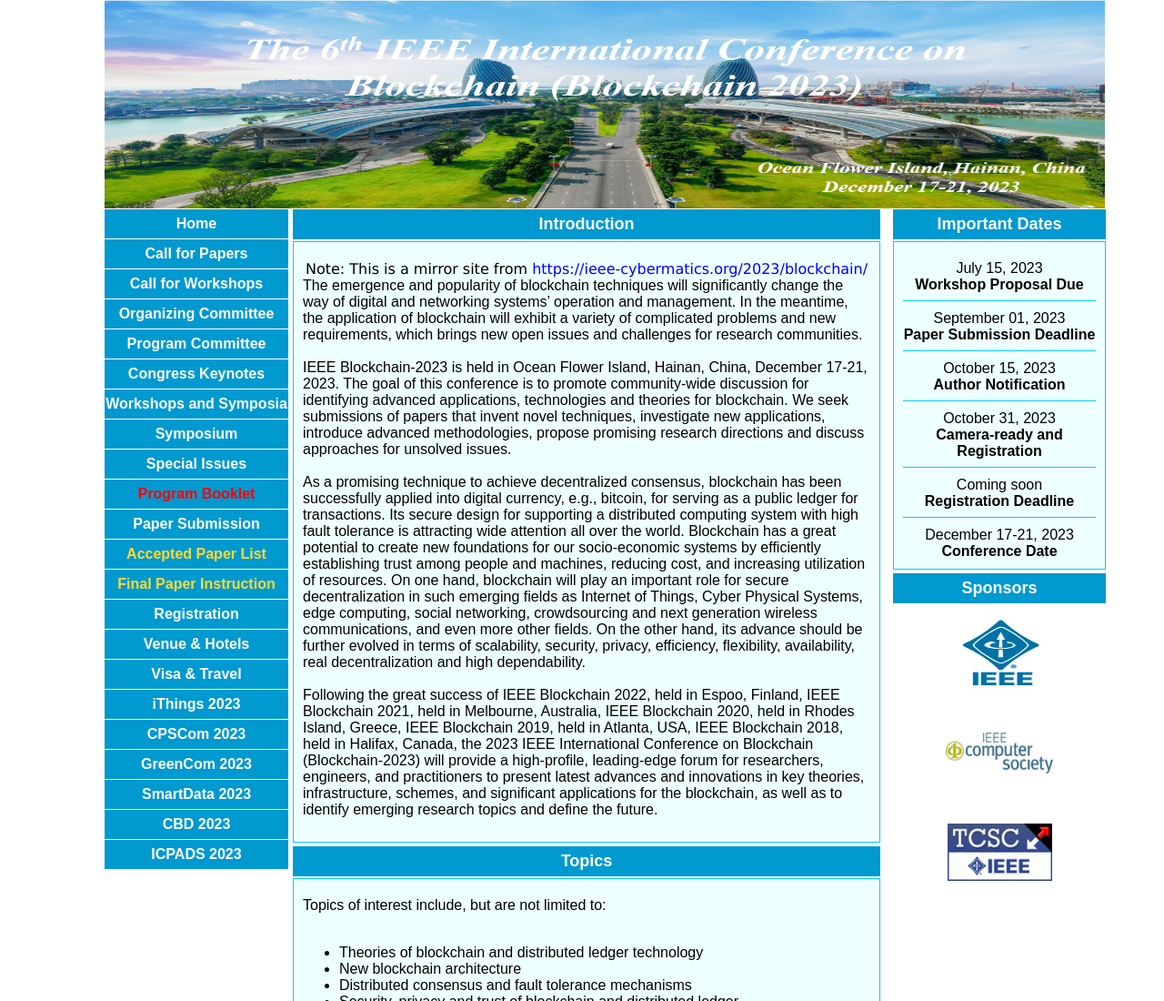
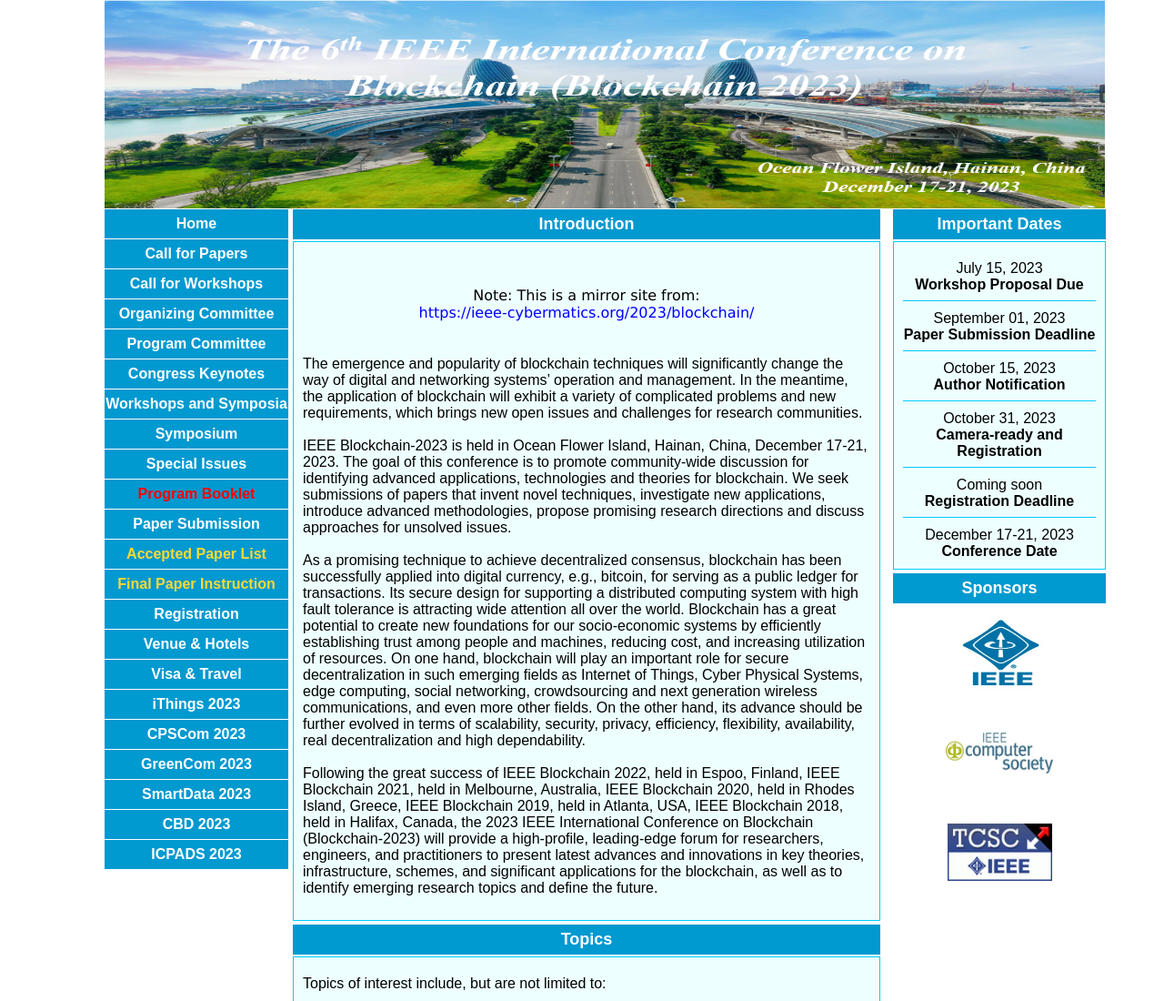
Before and after one commit to IEEE-Cybermatics/IEEE-Cybermatics.github.io, a plain HTML site: page 2023/blockchain/index.html in a window 1280 px wide. Shown: the top 1100 px of the page at 91% size. Drawn offline with Linux system fonts and the light colour scheme.

Commit message:
Update index.html
update format

```diff
--- a/2023/blockchain/index.html
+++ b/2023/blockchain/index.html
@@ -321,9 +321,14 @@
 		<tr>
 			<td class=background-style style="PADDING-RIGHT: 10px; PADDING-LEFT: 10px; PADDING-BOTTOM: 10px; PADDING-TOP: 10px">
         <p align="justify" style="margin-top: 10px; margin-bottom: 10px">
+
+<br>
 <div align='center'>
-<font>Note: This is a mirror site from <a href='https://ieee-cybermatics.org/2023/blockchain/'>https://ieee-cybermatics.org/2023/blockchain/</a></font>
+<font>Note: This is a mirror site from: <br> <a href='https://ieee-cybermatics.org/2023/blockchain/'>https://ieee-cybermatics.org/2023/blockchain/</a>
+</font>
 </div>
+<br>
+<br>
 <font color="#000000" face="Arial">
 
 The emergence and popularity of blockchain techniques will significantly change the way of digital and networking systems’ operation and management. In the meantime, the application of blockchain will exhibit a variety of complicated problems and new requirements, which brings new open issues and challenges for research communities. <br>
```
